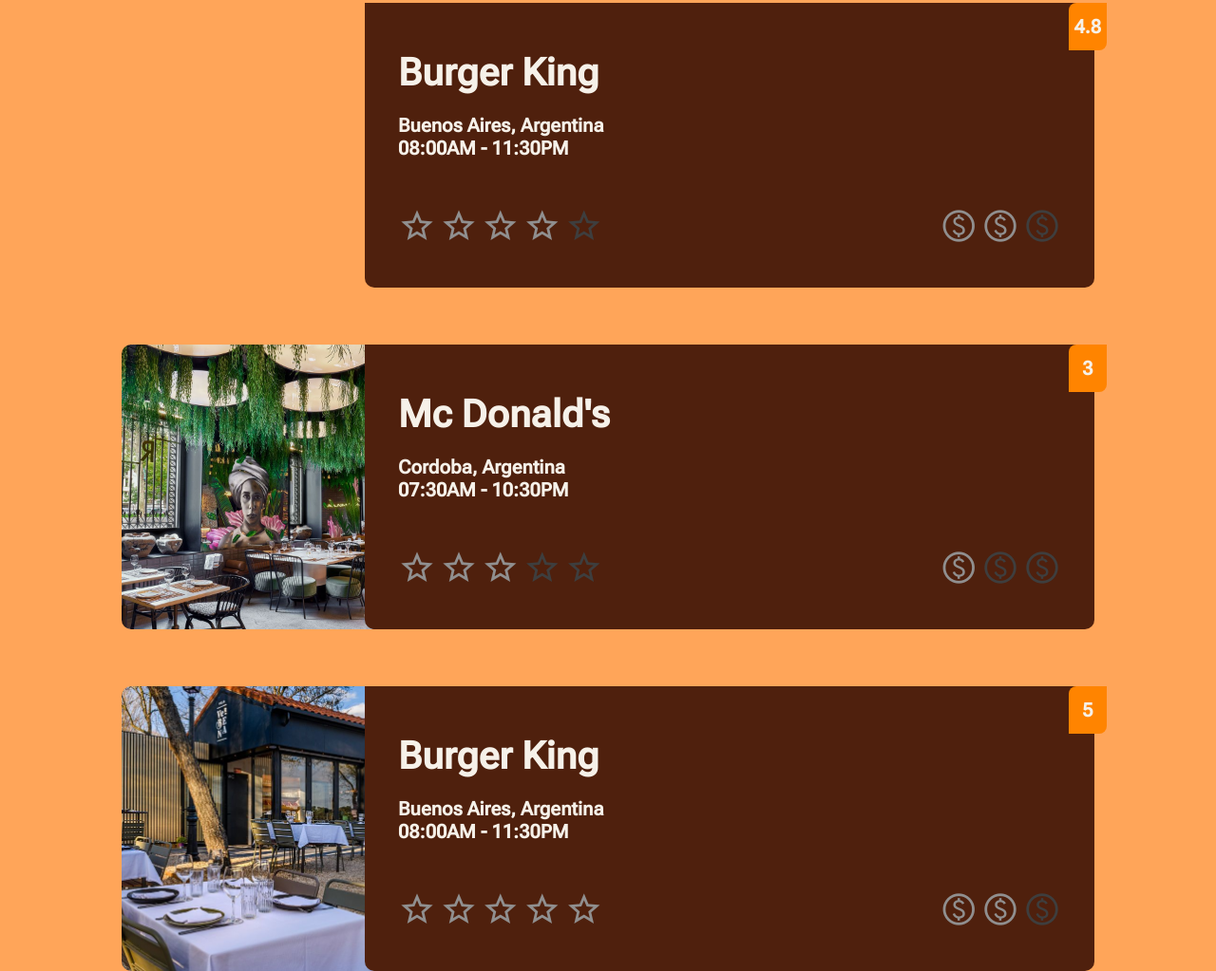
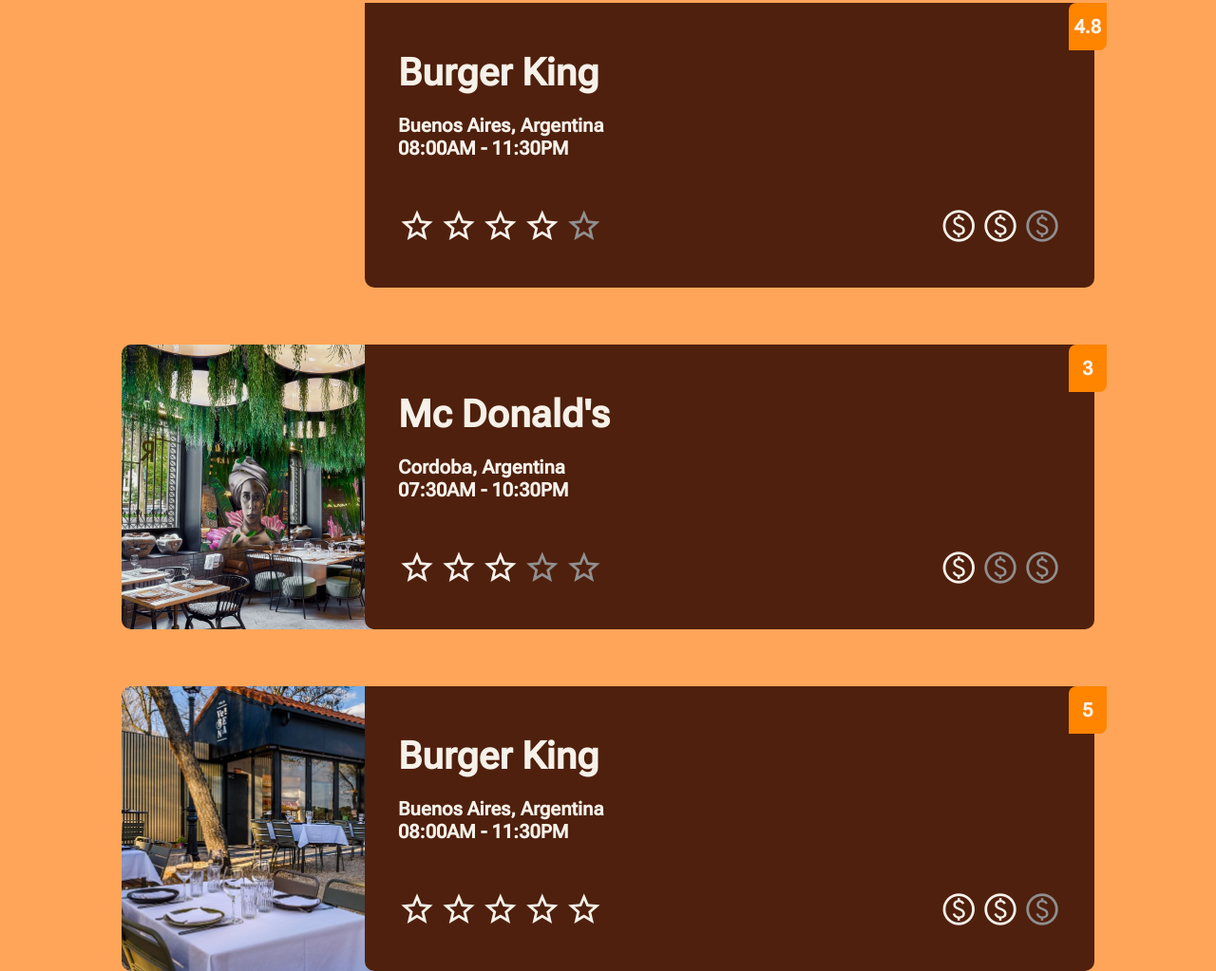
Before and after one commit to FranPetri/RepositorioPP, a plain HTML site: page Resto/index.html in a window 1280 px wide. Shown: the part 645-1668 px from the top of the page at 95% size. Drawn offline with nearby package versions, Linux system fonts and the light colour scheme.

Commit message:
mod Stars and Paids

```diff
--- a/Resto/index.html
+++ b/Resto/index.html
@@ -42,16 +42,16 @@
                 <div class="hora_restaurant fs12 cw "><b>08:00AM - 11:30PM</b></div>
                 <div class="valoracion pdt10 pdts20 dflex column row spb">
                     <div class="stars">
+                        <span class="material-symbols-outlined fs20 cw fss20">star</span>
+                        <span class="material-symbols-outlined fs20 cw fss20">star</span>
+                        <span class="material-symbols-outlined fs20 cw fss20">star</span>
+                        <span class="material-symbols-outlined fs20 cw fss20">star</span>
                         <span class="material-symbols-outlined fs20 cggrad fss20">star</span>
-                        <span class="material-symbols-outlined fs20 cggrad fss20">star</span>
-                        <span class="material-symbols-outlined fs20 cggrad fss20">star</span>
-                        <span class="material-symbols-outlined fs20 cggrad fss20">star</span>
-                        <span class="material-symbols-outlined fs20 cg fss20">star</span>
                     </div>
                     <div class="price">
+                        <span class="material-symbols-outlined fs20 cw fss20">paid</span>
+                        <span class="material-symbols-outlined fs20 cw fss20">paid</span>
                         <span class="material-symbols-outlined fs20 cggrad fss20">paid</span>
-                        <span class="material-symbols-outlined fs20 cggrad fss20">paid</span>
-                        <span class="material-symbols-outlined fs20 cg fss20">paid</span>
                     </div>
                 </div>
             </div>
@@ -65,16 +65,16 @@
                 <div class="hora_restaurant fs12 cw "><b>07:30AM - 10:30PM</b></div>
                 <div class="valoracion pdt10 pdts20 dflex column row spb">
                     <div class="stars">
+                        <span class="material-symbols-outlined fs20 cw fss20">star</span>
+                        <span class="material-symbols-outlined fs20 cw fss20">star</span>
+                        <span class="material-symbols-outlined fs20 cw fss20">star</span>
                         <span class="material-symbols-outlined fs20 cggrad fss20">star</span>
                         <span class="material-symbols-outlined fs20 cggrad fss20">star</span>
-                        <span class="material-symbols-outlined fs20 cggrad fss20">star</span>
-                        <span class="material-symbols-outlined fs20 cg fss20">star</span>
-                        <span class="material-symbols-outlined fs20 cg fss20">star</span>
                     </div>
                     <div class="price">
+                        <span class="material-symbols-outlined fs20 cw fss20">paid</span>
                         <span class="material-symbols-outlined fs20 cggrad fss20">paid</span>
-                        <span class="material-symbols-outlined fs20 cg fss20">paid</span>
-                        <span class="material-symbols-outlined fs20 cg fss20">paid</span>
+                        <span class="material-symbols-outlined fs20 cggrad fss20">paid</span>
                     </div>
                 </div>
             </div>
@@ -88,16 +88,16 @@
                 <div class="hora_restaurant fs12 cw "><b>08:00AM - 11:30PM</b></div>
                 <div class="valoracion pdt10 pdts20 dflex column row spb">
                     <div class="stars">
-                        <span class="material-symbols-outlined fs20 cggrad fss20">star</span>
-                        <span class="material-symbols-outlined fs20 cggrad fss20">star</span>
-                        <span class="material-symbols-outlined fs20 cggrad fss20">star</span>
-                        <span class="material-symbols-outlined fs20 cggrad fss20">star</span>
-                        <span class="material-symbols-outlined fs20 cggrad fss20">star</span>
+                        <span class="material-symbols-outlined fs20 cw fss20">star</span>
+                        <span class="material-symbols-outlined fs20 cw fss20">star</span>
+                        <span class="material-symbols-outlined fs20 cw fss20">star</span>
+                        <span class="material-symbols-outlined fs20 cw fss20">star</span>
+                        <span class="material-symbols-outlined fs20 cw fss20">star</span>
                     </div>
                     <div class="price">
+                        <span class="material-symbols-outlined fs20 cw fss20">paid</span>
+                        <span class="material-symbols-outlined fs20 cw fss20">paid</span>
                         <span class="material-symbols-outlined fs20 cggrad fss20">paid</span>
-                        <span class="material-symbols-outlined fs20 cggrad fss20">paid</span>
-                        <span class="material-symbols-outlined fs20 cg fss20">paid</span>
                     </div>
                 </div>
             </div>
```
